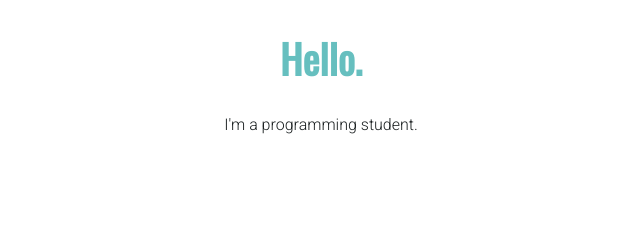
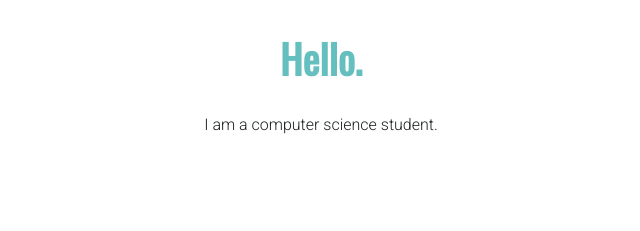
Before and after one commit to Nico0605/CV2.0, a plain HTML site: page index.html in a window 1280 px wide. Shown: the part 1104-1335 px from the top of the page, 319-959 px from the left. Drawn offline with nearby package versions, Linux system fonts and the light colour scheme.

Commit message:
Update index.html

```diff
--- a/index.html
+++ b/index.html
@@ -22,7 +22,7 @@
     <div class="profile">
       <img class="Nicolò" src="images/Nicolò.png" alt="Nicolò-photo-profile">
       <h1>Hello.</h1>
-      <p>I'm a programming student.</p>
+      <p>I am a computer science student.</p>
     </div>
     <hr class="line">
     <div class="skills">
```
